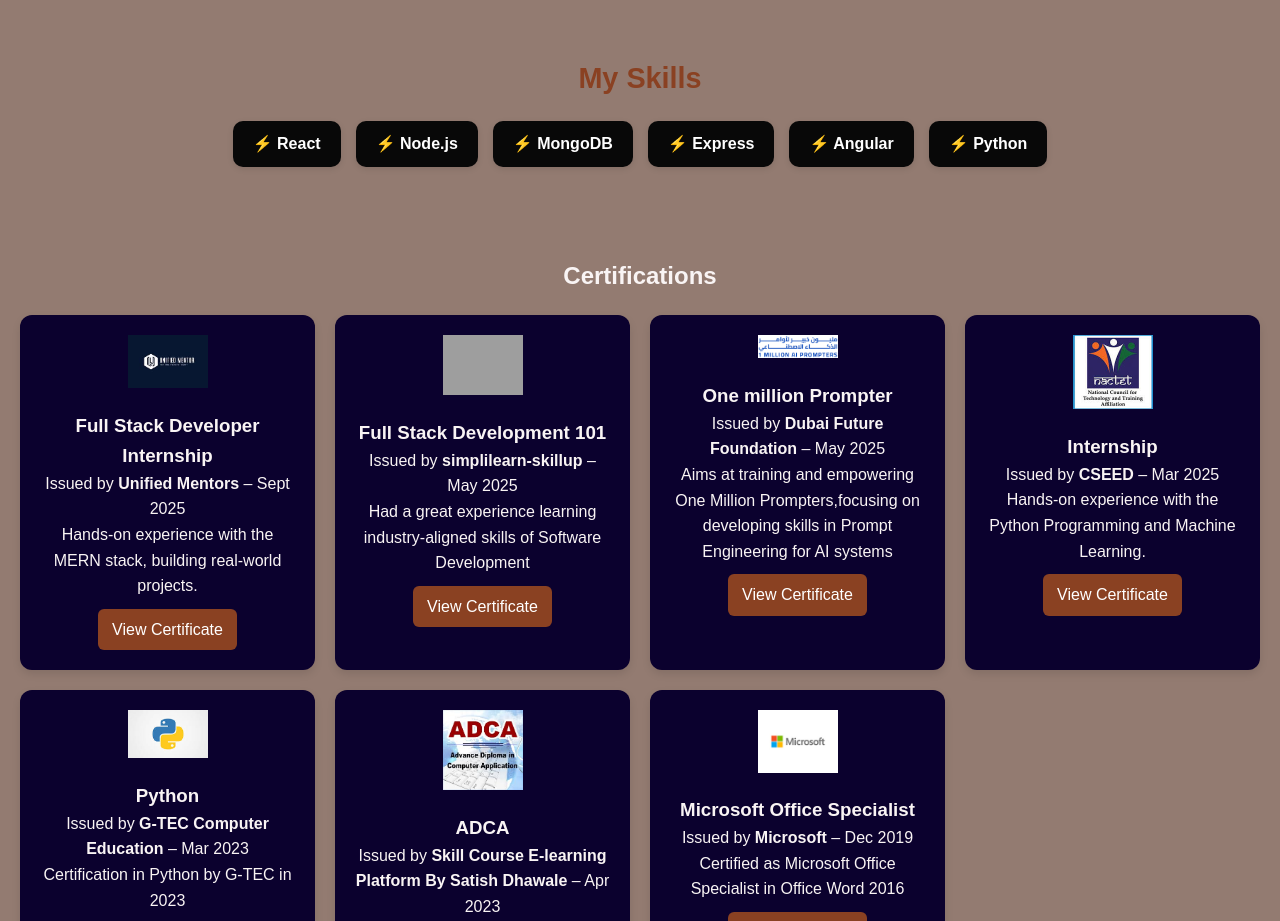
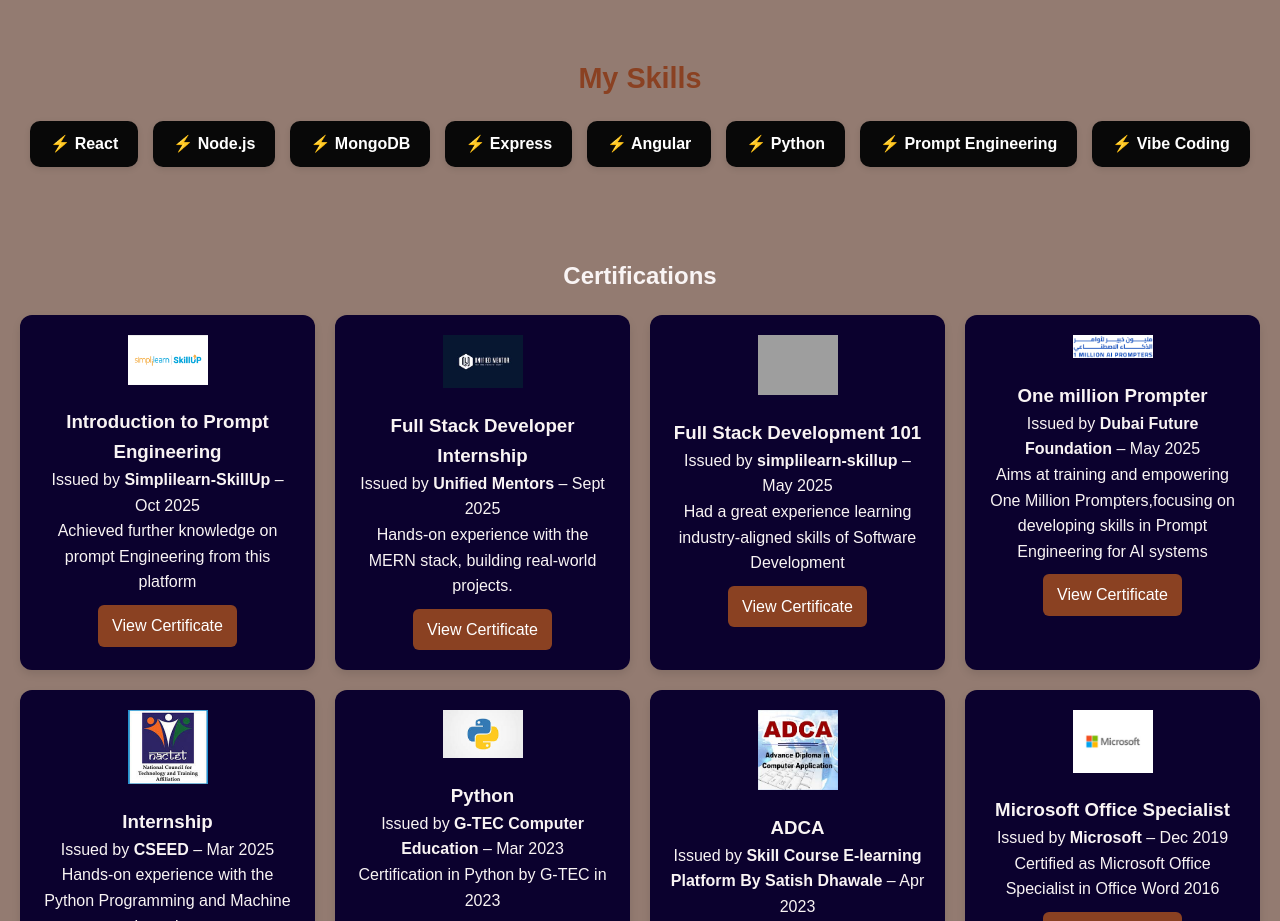
Before and after one commit to ShamilaJamsheed/portfolio, a plain HTML site: page index.html in a window 1280 px wide. Shown: the part 900-1821 px from the top of the page. Drawn offline with Linux system fonts and the light colour scheme; grey boxes are pictures that could not be loaded.

Commit message:
Certificate added

```diff
--- a/index.html
+++ b/index.html
@@ -78,6 +78,8 @@
         <div class="skill-card">⚡ Express</div>
         <div class="skill-card">⚡ Angular</div>
         <div class="skill-card">⚡ Python</div>
+        <div class="skill-card">⚡ Prompt Engineering</div>
+        <div class="skill-card">⚡ Vibe Coding</div>
 
       </div>
 
@@ -90,6 +92,14 @@
       <h2 class="section-title">Certifications</h2>
 
       <div class="cert-container">
+
+        <div class="cert-card">
+          <img src="./simplilearn.png" alt="simplilearn Logo">
+          <h3>Introduction to Prompt Engineering</h3>
+          <p class="issuer">Issued by <strong>Simplilearn-SkillUp</strong> – Oct 2025</p>
+          <p class="desc">Achieved further knowledge on prompt Engineering from this platform </p>
+          <a href="https://lms.simplilearn.com/courses/7216/Introduction-to-Prompt-Engineering/certificate/download-skillup" target="_blank" class="view-btn">View Certificate</a>
+        </div>
 
         <div class="cert-card">
           <img src="unifiedmentor.jpeg" alt="Unified Mentors Logo">
```
Also changed, not shown: simplilearn.png (added).
